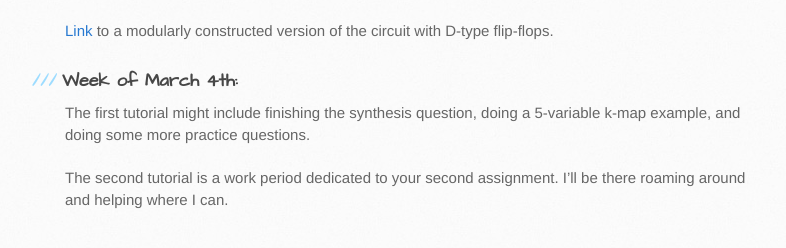
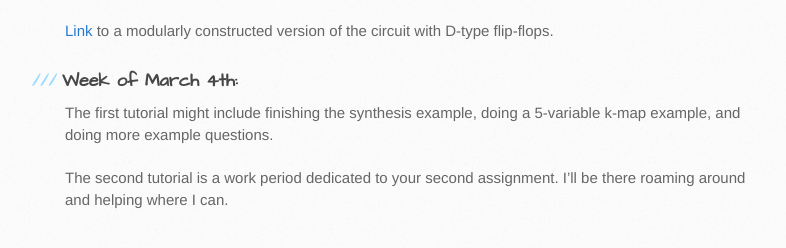
Before and after one commit to philstutorials/philstutorials.github.io, a Jekyll site: the page built from CPSC359W.md, in a window 1280 px wide and 900 px high, scrolled down 2844 px. Shown: the part 646-894 px from the top of the window, without its empty margins (105-891 px from the left). Built offline with Jekyll 4.4.1, drawn with Linux system fonts in a browser that asks for light colours; our own code applies the rules of GitHub Pages for plain Markdown files.

Commit message:
Update CPSC359W.md

```diff
--- a/CPSC359W.md
+++ b/CPSC359W.md
@@ -90,6 +90,6 @@ The second tutorial will be a synthesis example:
 [Link](https://raw.githubusercontent.com/philstutorials/philstutorials.github.io/master/_data/simple_counter_split.circ "Logisim file. Save this to your computer.") to a modularly constructed version of the circuit with D-type flip-flops.
 
 ### Week of March 4th:
-The first tutorial might include finishing the synthesis question, doing a 5-variable k-map example, and doing some more practice questions.
+The first tutorial might include finishing the synthesis example, doing a 5-variable k-map example, and doing more example questions.
 
 The second tutorial is a work period dedicated to your second assignment. I'll be there roaming around and helping where I can.
```
